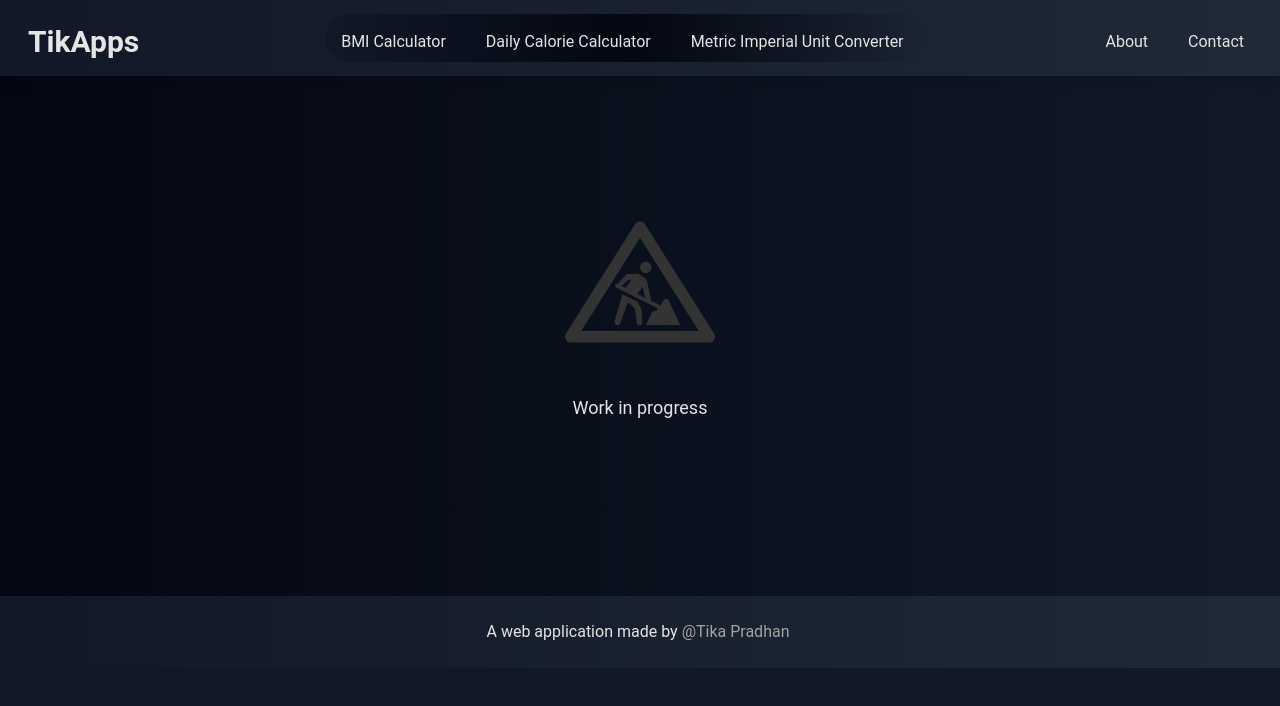
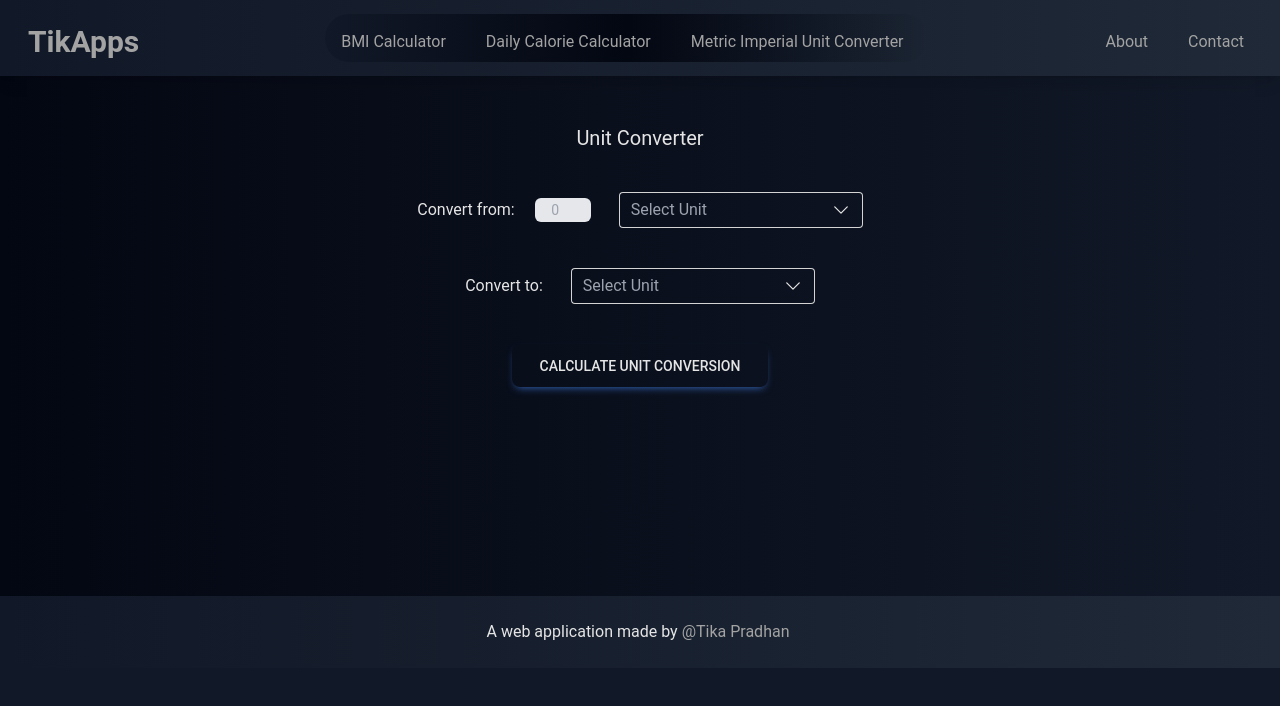
Before and after one commit to tikap/TikApps, a Next.js app: page /unit in a window 1280 px wide. Shown: the top 706 px of the page. Built offline with nearby package versions, Linux system fonts and the light colour scheme; what tw-elements would draw is missing.

Commit message:
MVP for unit convesion tool

```diff
--- a/app/bmi/bmi.js
+++ b/app/bmi/bmi.js
@@ -3,7 +3,7 @@
 import { useState, useRef } from "react";
 import Link from "next/link.js";
 
-import { UnitConverters } from "@/constants/UnitConverters.js";
+import { UnitConversionConstants } from "@/constants/UnitConversionConstants.js";
 import RadioTwoOptions from "@/components/forms/RadioTwoOptions.js";
 import NumberInputWithLabelAndUnit from "@/components/forms/NumberInputWithLabelAndUnit.js";
 import BmiCalculateButton from "@/components/forms/CalculateButton.js";
@@ -116,12 +116,13 @@ export default function Bmi() {
   function handleBmiCalculateButtonClick() {
     const weight = isKilogram
       ? Number(kilogramInput)
-      : Number(poundInput) * UnitConverters.POUND_TO_KILOGRAM;
+      : Number(poundInput) * UnitConversionConstants.POUND_TO_KILOGRAM;
 
     const height = isMeter
       ? Number(meterInput)
-      : (Number(footInput) * UnitConverters.FOOT_TO_INCH + Number(inchInput)) *
-        UnitConverters.INCH_TO_METER;
+      : (Number(footInput) * UnitConversionConstants.FOOT_TO_INCH +
+          Number(inchInput)) *
+        UnitConversionConstants.INCH_TO_METER;
 
     var result = weight / height ** 2;
 
--- a/app/calorie/calorie.js
+++ b/app/calorie/calorie.js
@@ -3,7 +3,7 @@
 import { useState, useRef, useEffect } from "react";
 import Link from "next/link.js";
 
-import { UnitConverters } from "@/constants/UnitConverters";
+import { UnitConversionConstants } from "@/constants/UnitConversionConstants";
 import RadioTwoOptions from "@/components/forms/RadioTwoOptions";
 import NumberInputWithLabelAndUnit from "@/components/forms/NumberInputWithLabelAndUnit";
 import DropDownWithSecondaryText from "@/components/forms/DropDownWithSecondaryText";
@@ -209,13 +209,14 @@ export default function Calorie() {
 
     var weightInKg = isKilogram
       ? Number(kilogramInput)
-      : Number(poundInput) * UnitConverters.POUND_TO_KILOGRAM;
+      : Number(poundInput) * UnitConversionConstants.POUND_TO_KILOGRAM;
 
     var heightInCm = isMeter
-      ? Number(meterInput) * UnitConverters.METER_TO_CENTIMETER
-      : (Number(footInput) * UnitConverters.FOOT_TO_INCH + Number(inchInput)) *
-        UnitConverters.INCH_TO_METER *
-        UnitConverters.METER_TO_CENTIMETER;
+      ? Number(meterInput) * UnitConversionConstants.METER_TO_CENTIMETER
+      : (Number(footInput) * UnitConversionConstants.FOOT_TO_INCH +
+          Number(inchInput)) *
+        UnitConversionConstants.INCH_TO_METER *
+        UnitConversionConstants.METER_TO_CENTIMETER;
 
     var activityFactor = 1;
 
@@ -239,8 +240,6 @@ export default function Calorie() {
         activityFactor = 1;
         break;
     }
-
-    console.log("InputsAreValid value: " + inputsAreValid);
 
     var basalMetabolicRate =
       (10 * weightInKg + 6.25 * heightInCm - 5 * ageinYears + sexOffset) *
--- a/app/components/forms/DropDownGeneric.js
+++ b/app/components/forms/DropDownGeneric.js
@@ -5,16 +5,8 @@ import { useEffect } from "react";
 export default function DropDownGeneric({
   dropDownLabel,
   placeholder = "select an option",
-  options = [
-    {
-      value: "Option 1",
-      display: "Option 1",
-    },
-    {
-      value: "Option 2",
-      display: "Option 2",
-    },
-  ],
+  options,
+  selectedValue,
   onValueChange,
 }) {
   useEffect(() => {
@@ -33,6 +25,7 @@ export default function DropDownGeneric({
         data-te-select-init
         data-te-select-placeholder={placeholder}
         data-te-select-option-height="35"
+        value={selectedValue}
         onChange={onValueChange}
       >
         {options.map(({ value, display }, index) => (
--- a/app/constants/UnitConverters.js
+++ b/app/constants/UnitConversionConstants.js
@@ -1,4 +1,4 @@
-export const UnitConverters = {
+export const UnitConversionConstants = {
   // weight
   KILOGRAM_TO_POUND: 2.20462262185,
   POUND_TO_KILOGRAM: 0.45359237,
--- a/app/unit/unit.js
+++ b/app/unit/unit.js
@@ -1,31 +1,143 @@
 "use client";
 
-// import CalculateButton from "@/components/forms/CalculateButton.js";
-// import NumberInput from "@/components/forms/NumberInputGeneric.js";
-// import DropDown from "@/components/forms/DropDownGeneric.js";
+import { useState, useEffect, useRef } from "react";
 
-import UnderConstruction from "@/components/content/UnderConstruction";
+import NumberInput from "@/components/forms/NumberInputGeneric.js";
+import DropDown from "@/components/forms/DropDownGeneric.js";
+import CalculateButton from "@/components/forms/CalculateButton.js";
+import { UnitConverter } from "./unitConverter";
+import UnitConvertedResult from "./unitConvertedResult";
 
 // Main component
 export default function Unit() {
+  // States and references
+  const [inputNumber, setInputNumber] = useState(Number(0));
+  const [fromUnits] = useState([
+    {
+      value: "kg",
+      display: "Kilograms",
+    },
+    {
+      value: "lbs",
+      display: "Pounds",
+    },
+  ]);
+  const [toUnits, setToUnits] = useState([]);
+  const [selectedFromUnit, setSelectedFromUnit] = useState("");
+  const [selectedToUnit, setSelectedToUnit] = useState("");
+  const [result, setResult] = useState(null);
+  const [resultIsVisible, setResultIsVisible] = useState(false);
+  const unitConvertedResultElementRef = useRef(null);
+
+  // Effects
+  useEffect(() => {
+    switch (selectedFromUnit) {
+      case "kg":
+        setToUnits([
+          {
+            value: "lbs",
+            display: "Pounds",
+          },
+        ]);
+        setSelectedToUnit("lbs");
+        break;
+      case "lbs":
+        setToUnits([
+          {
+            value: "kg",
+            display: "Kilograms",
+          },
+        ]);
+        setSelectedToUnit("kg");
+        break;
+      default:
+        break;
+    }
+  }, [selectedFromUnit]);
+
+  // Event handlers
+  function handleNumberInputValueChange(event) {
+    setInputNumber(event.target.value);
+  }
+
+  function handleNumberInputKeyPressed(event) {}
+
+  function handleConvertFromUnitChange(event) {
+    setResultIsVisible(false);
+    setSelectedFromUnit(event.target.value);
+  }
+
+  function handleConvertToUnitChange(event) {
+    setResultIsVisible(false);
+    setSelectedToUnit(event.target.value);
+  }
+
+  function handleUnitConvertCalculateButtonClick() {
+    if (selectedFromUnit == "" || selectedToUnit == "" || isNaN(inputNumber)) {
+      setResult(null);
+      setResultIsVisible(true);
+      return;
+    }
+
+    var convertedValue = UnitConverter(
+      Number(inputNumber),
+      selectedFromUnit,
+      selectedToUnit
+    );
+
+    convertedValue = Number(Math.round(convertedValue * 100) / 100);
+
+    setResult(convertedValue);
+    setResultIsVisible(true);
+  }
+
   // Unit Converter JSX
-  // return (
-  //   <div className="flex flex-col space-y-10">
-  //     <h4 className="text-xl">Unit Converter</h4>
-  //     <div className="flex flex-row justify-center space-x-5 items-center">
-  //       <div>Convert from:</div>
-  //       <NumberInput label="From" />
-  //       <DropDown placeholder="Select Unit" />
-  //     </div>
-  //     <div className="flex flex-row justify-center space-x-5 items-center">
-  //       <div>Convert to:</div>
-  //       <DropDown placeholder="Select Unit" />
-  //     </div>
-  //     <div>
-  //       <CalculateButton />
-  //     </div>
-  //   </div>
-  // );
+  return (
+    <div className="flex flex-col space-y-10">
+      <h4 className="text-xl">Unit Converter</h4>
 
-  return <UnderConstruction />;
+      <div className="flex flex-row justify-center space-x-5 items-center">
+        <div>Convert from:</div>
+
+        <NumberInput
+          placeholder="0"
+          onValueChange={handleNumberInputValueChange}
+          onKeyPressed={handleNumberInputKeyPressed}
+        />
+
+        <DropDown
+          placeholder="Select Unit"
+          options={fromUnits}
+          onValueChange={handleConvertFromUnitChange}
+        />
+      </div>
+
+      <div className="flex flex-row justify-center space-x-5 items-center">
+        <div>Convert to:</div>
+        <DropDown
+          placeholder="Select Unit"
+          options={toUnits}
+          selectedValue={selectedToUnit}
+          onValueChange={handleConvertToUnitChange}
+        />
+      </div>
+
+      <div>
+        <CalculateButton
+          label="Calculate Unit Conversion"
+          onCalculateButtonClick={handleUnitConvertCalculateButtonClick}
+        />
+      </div>
+
+      <div>
+        {resultIsVisible ? (
+          <UnitConvertedResult
+            resultValue={result}
+            referenceToThisElement={unitConvertedResultElementRef}
+            resultUnit={selectedToUnit}
+          />
+        ) : null}
+      </div>
+    </div>
+  );
 }
--- /dev/null
+++ b/app/unit/unitConvertedResult.js
@@ -0,0 +1,43 @@
+import { useEffect } from "react";
+
+export default function UnitConvertedResult({
+  resultValue,
+  referenceToThisElement,
+  resultUnit,
+}) {
+  useEffect(() => {
+    if (referenceToThisElement.current) {
+      referenceToThisElement.current.scrollIntoView({
+        behavior: "smooth",
+        block: "end",
+      });
+    }
+  });
+
+  if (resultValue == null) {
+    return (
+      <div ref={referenceToThisElement} className="flex justify-center">
+        <div className="w-128 p-2 mb-4">
+          <div className="block">
+            <span className="font-bold text-lg mx-2">
+              Invalid result. Please enter valid inputs for proper calculation.
+            </span>
+          </div>
+        </div>
+      </div>
+    );
+  } else {
+    return (
+      <div ref={referenceToThisElement} className="flex justify-center">
+        <div className="w-128 p-2 mb-4">
+          <div className="block">
+            Result:
+            <span className="font-bold text-lg mx-2">
+              {resultValue} {resultUnit}
+            </span>
+          </div>
+        </div>
+      </div>
+    );
+  }
+}
--- /dev/null
+++ b/app/unit/unitConverter.js
@@ -0,0 +1,23 @@
+import { UnitConversionConstants } from "@/constants/UnitConversionConstants";
+
+export const UnitConverter = (number, convertFrom, convertTo) => {
+  if (isNaN(number)) {
+    return 0;
+  }
+
+  switch (convertFrom) {
+    // Kilograms
+    case "kg":
+      switch (convertTo) {
+        case "lbs":
+          return number * UnitConversionConstants.KILOGRAM_TO_POUND;
+      }
+
+    // Pounds
+    case "lbs":
+      switch (convertTo) {
+        case "kg":
+          return number * UnitConversionConstants.POUND_TO_KILOGRAM;
+      }
+  }
+};
```
